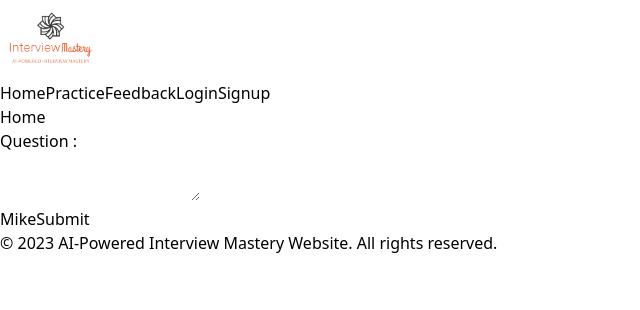
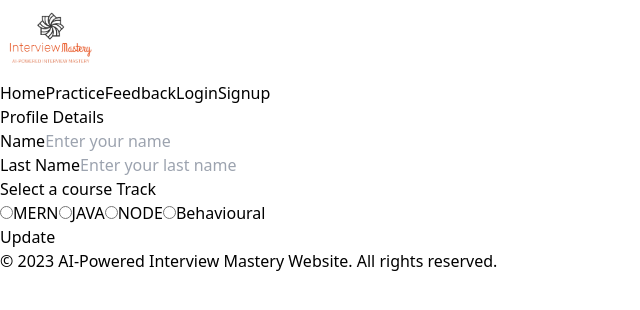
Before and after one commit to NainaPremani/innov8, a React (Vite) app in the folder frontend/: page / in a window 1280 px wide. Shown: the top 310 px of the page, without its empty margins (0-640 px from the left). Built offline with nearby package versions, Linux system fonts and the light colour scheme.

Commit message:
Added Updated  Homepage

```diff
--- a/frontend/src/components/MainRoutes.jsx
+++ b/frontend/src/components/MainRoutes.jsx
@@ -4,7 +4,8 @@ import RegistrationForm from "../pages/SignUp";
 import Home from "../pages/Home";
 import PageNotFound from "../pages/PageNotFound";
 import Practice from "../pages/Practice";
-import Microphone from "./Microphone";
+import Microphone from "./microphone";
+
 const MainRoutes = () => {
   return (
     <Routes>
--- a/frontend/src/pages/Home.jsx
+++ b/frontend/src/pages/Home.jsx
@@ -1,17 +1,115 @@
+import React, { useState } from "react";
+
 const Home = () => {
+  const [courseTrack, setCourseTrack] = useState("");
+
+  const handleCourseTrackChange = (e) => {
+    setCourseTrack(e.target.value);
+  };
+
+  const handleSubmit = (e) => {
+    e.preventDefault();
+    // Add form submission logic here
+  };
+
   return (
-    <div className="h-screen">
-      <h1 className="font-bold text-2xl">Home</h1>
-      <div className="Container border p-2">
-        <p>
-          <span> Question :</span>
-          <span> </span>
-        </p>
-        <div>
-          <textarea className="w-4/5 h-20 border">{}</textarea>
-        </div>
-        <button className="p-1 border space-x-1.5">Mike</button>
-        <button className="p-1 border space-x-1.5">Submit</button>
+    <div className="min-h-screen bg-gray-100 flex items-center justify-center">
+      <div className="max-w-md mx-auto p-6 bg-white rounded shadow">
+        <h2 className="text-3xl text-gray-800 font-semibold mb-6">
+          Profile Details
+        </h2>
+        <form onSubmit={handleSubmit}>
+          <div className="mb-6">
+            <label
+              htmlFor="name"
+              className="block text-sm font-medium text-gray-700 mb-1"
+            >
+              Name
+            </label>
+            <input
+              type="text"
+              id="name"
+              className="w-full px-4 py-2 border border-gray-300 rounded focus:outline-none focus:border-blue-500"
+              placeholder="Enter your name"
+            />
+          </div>
+          <div className="mb-6">
+            <label
+              htmlFor="lastname"
+              className="block text-sm font-medium text-gray-700 mb-1"
+            >
+              Last Name
+            </label>
+            <input
+              type="text"
+              id="text"
+              className="w-full px-4 py-2 border border-gray-300 rounded focus:outline-none focus:border-blue-500"
+              placeholder="Enter your last name"
+            />
+          </div>
+          <div className="mb-6">
+            <label
+              htmlFor="courseTrack"
+              className="block text-sm font-medium text-gray-700 mb-1"
+            >
+              Select a course Track
+            </label>
+            <div>
+              <label className="inline-flex items-center">
+                <input
+                  type="radio"
+                  className="form-radio"
+                  name="courseTrack"
+                  value="MERN"
+                  checked={courseTrack === "MERN"}
+                  onChange={handleCourseTrackChange}
+                />
+                <span className="ml-2">MERN</span>
+              </label>
+              <label className="inline-flex items-center ml-6">
+                <input
+                  type="radio"
+                  className="form-radio"
+                  name="courseTrack"
+                  value="JAVA"
+                  checked={courseTrack === "JAVA"}
+                  onChange={handleCourseTrackChange}
+                />
+                <span className="ml-2">JAVA</span>
+              </label>
+              <label className="inline-flex items-center ml-6">
+                <input
+                  type="radio"
+                  className="form-radio"
+                  name="courseTrack"
+                  value="NODE"
+                  checked={courseTrack === "NODE"}
+                  onChange={handleCourseTrackChange}
+                />
+                <span className="ml-2">NODE</span>
+              </label>
+              <label className="inline-flex items-center ml-6">
+                <input
+                  type="radio"
+                  className="form-radio"
+                  name="courseTrack"
+                  value="Behavioural"
+                  checked={courseTrack === "Behavioural"}
+                  onChange={handleCourseTrackChange}
+                />
+                <span className="ml-2">Behavioural</span>
+              </label>
+            </div>
+          </div>
+          <div className="flex justify-end">
+            <button
+              type="submit"
+              className="px-4 py-2 bg-blue-500 text-white rounded hover:bg-blue-600"
+            >
+              Update
+            </button>
+          </div>
+        </form>
       </div>
     </div>
   );
```
